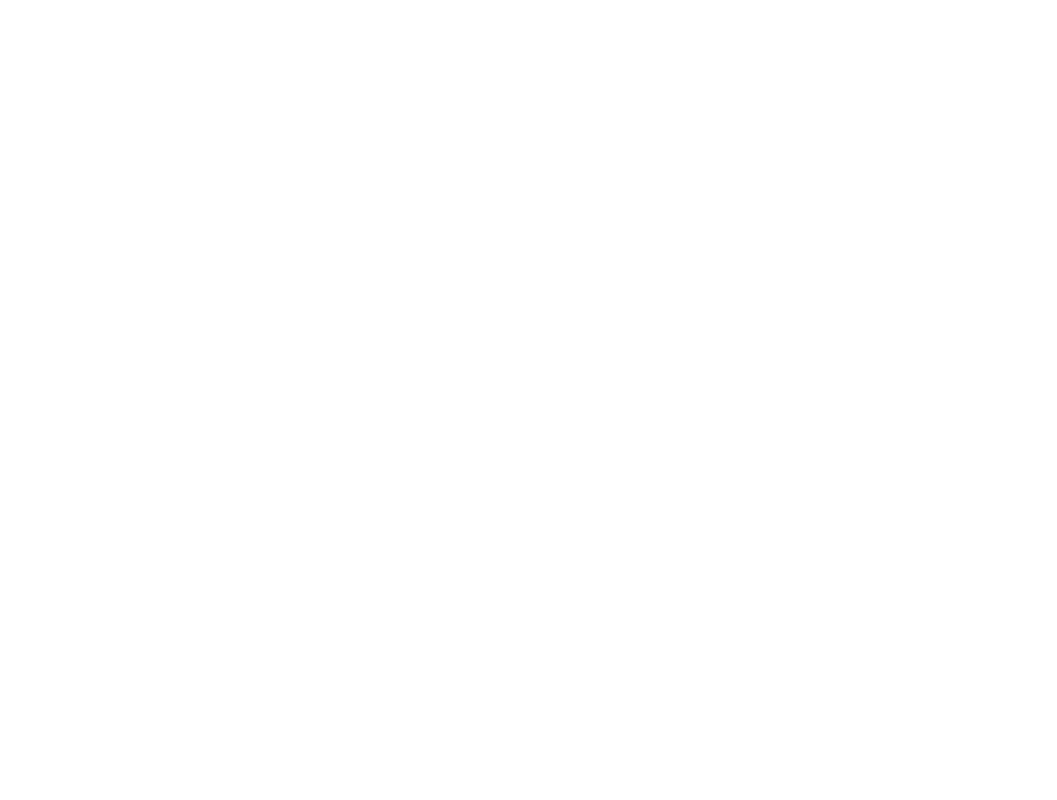
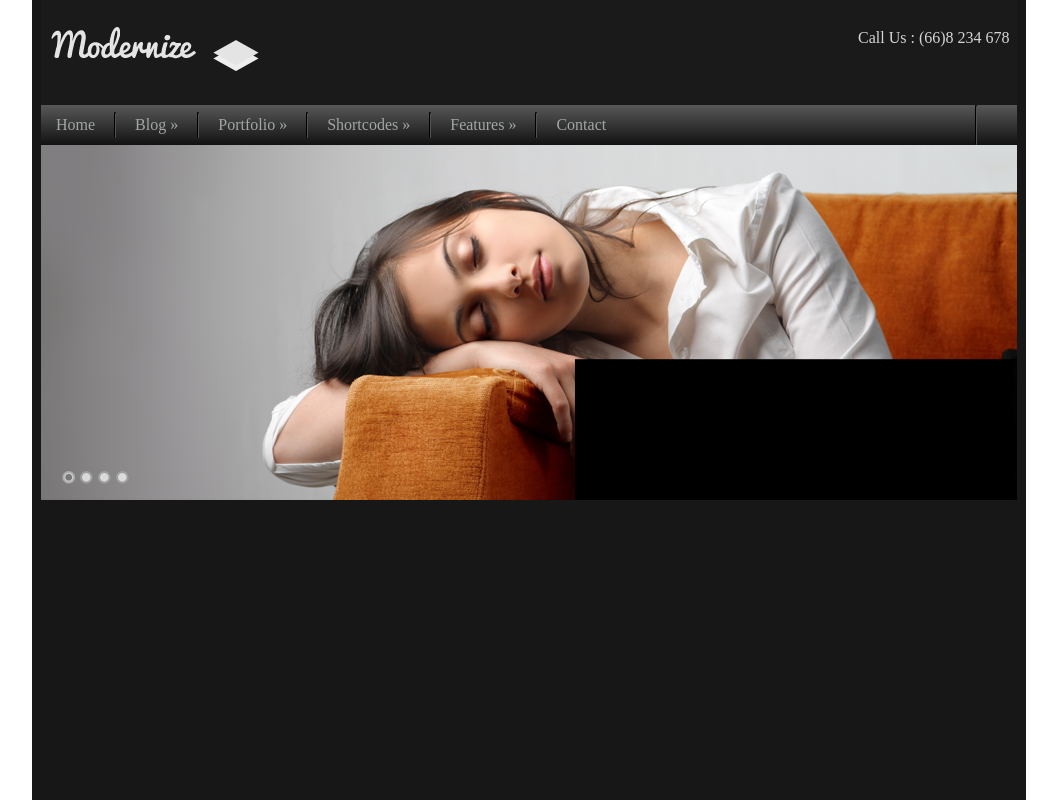
Before and after one commit to zortonio/yellowBeltExam, a plain HTML site: page index.html in a window 1280 px wide. Shown: the top 800 px of the page, without its empty margins (111-1168 px from the left). Drawn offline with Linux system fonts and the light colour scheme.

Commit message:
Complete Header and NavBar elements

```diff
--- a/index.html
+++ b/index.html
@@ -6,6 +6,29 @@
     <link rel="stylesheet" href="styles.css">
   </head>
   <body>
-
+    <div id="container">
+      <div id="header">
+        <img src="images/logo.png" alt="Modernize Logo" id="logo">
+        <p>Call Us : (66)8 234 678</p>
+      </div>
+      <div id="navBar">
+        <p>Home</p>
+        <div class="bar"></div>
+        <p>Blog &#187</p>
+        <div class="bar"></div>
+        <p>Portfolio &#187</p>
+        <div class="bar"></div>
+        <p>Shortcodes &#187</p>
+        <div class="bar"></div>
+        <p>Features &#187</p>
+        <div class="bar"></div>
+        <p>Contact</p>
+        <div class="bar"></div>
+      </div>
+      <img src="images/main_pic.png" alt="Girl sleeping on an orange couch" id="main_img">
+      <div id="offerings"></div>
+      <div id="buy_now"></div>
+      <div id="portfolio"></div>
+    </div>
   </body>
 </html>
--- a/styles.css
+++ b/styles.css
@@ -3,3 +3,53 @@
   padding: 0;
   margin: 0 auto;
 }
+#container{
+  width: 994px;
+  height: 1205px;
+  background-color: #171717;
+}
+#header{
+  height: 105px;
+  margin: 0 9px;
+  background-color: #1A1A1A;
+}
+#logo{
+  margin: 14px 0 0 5px;
+}
+#header p{
+  margin: 29px 5px 0 586px;
+  display: inline-block;
+  vertical-align: top;
+  color: #D5D6D4;
+}
+#navBar{
+  height: 40px;
+  margin: 0 9px;
+  background-color: #585858;
+  background: linear-gradient(#585858,#121212);
+}
+#navBar p {
+  vertical-align: top;
+  display: inline-block;
+  text-align: center;
+  line-height: 40px;
+  color: #A1A7A4;
+  padding: 0 15px;
+}
+.bar{
+  width: 2px;
+  height: 26px;
+  margin: 7px 0;
+  display: inline-block;
+  vertical-align: top;
+  background-color: #525252;
+  box-shadow: 1px 1px inset;
+  border-radius: 5px;
+}
+.bar:last-of-type {
+  height: 40px;
+  margin: 0 0 0 350px;
+}
+#main_img{
+  padding: 0 9px;
+}
```
